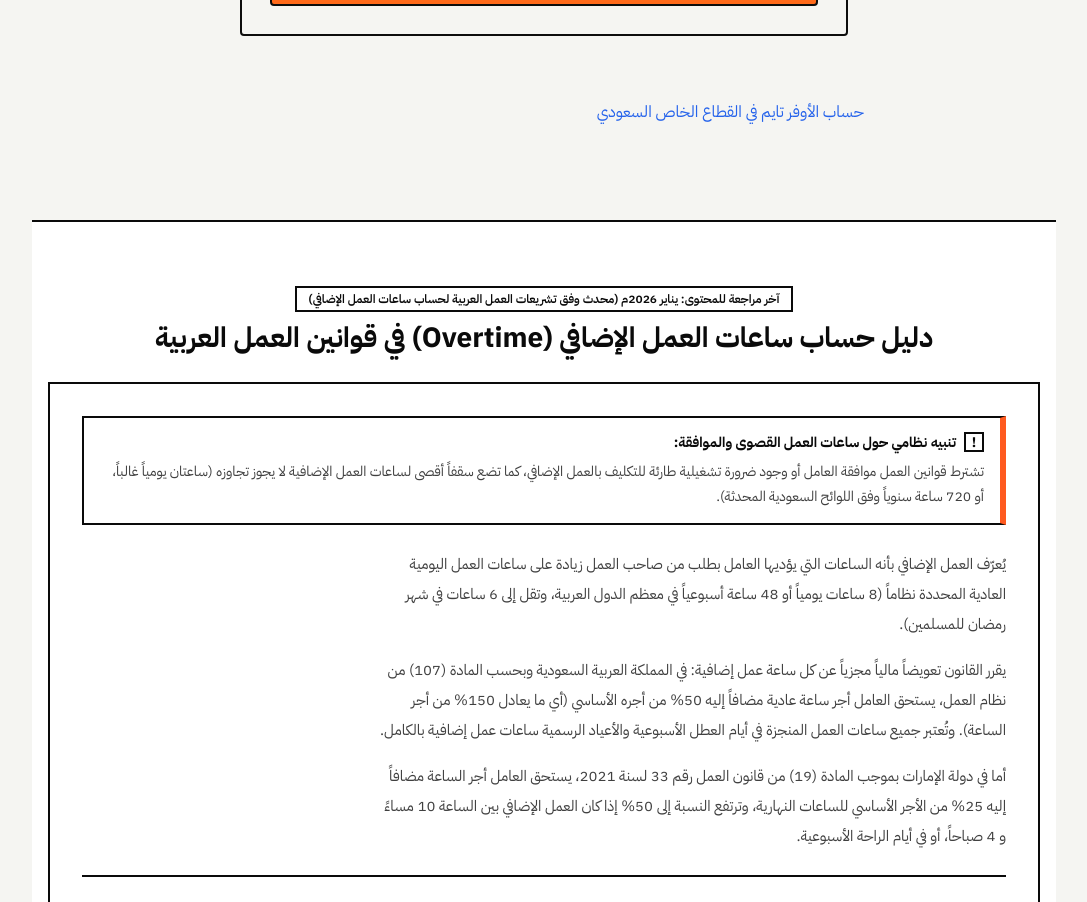
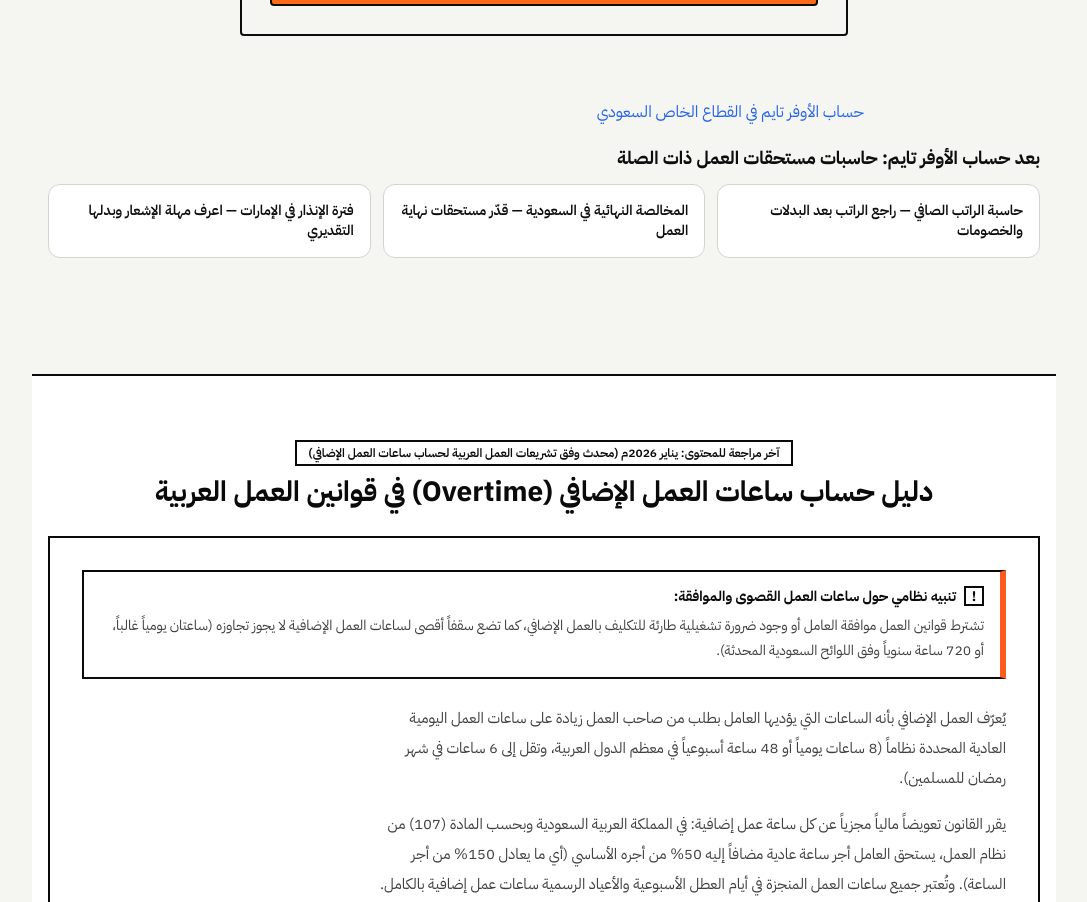
Before and after one commit to MAHMADzubair/arabic-tools, a Next.js app: page /overtime-calculator in a window 1280 px wide. Shown: the part 1179-2081 px from the top of the page, without its empty margins (96-1183 px from the left). Built offline with nearby package versions, Linux system fonts and the light colour scheme; no server answers.

Commit message:
feat(seo): add focused employment next-step links while keeping global recommendations

```diff
--- a/app/overtime-calculator/page.js
+++ b/app/overtime-calculator/page.js
@@ -1,4 +1,5 @@
 import OvertimeCalculator from "@/components/OvertimeCalculator";
+import Link from "next/link";
 import ToolGuideSection from "@/components/ToolGuideSection";
 
 export const metadata = {
@@ -95,6 +96,23 @@ export default function OvertimeCalculatorPage() {
         <OvertimeCalculator />
       <p className="mt-4"><a href="/overtime-calculator/saudi" className="text-blue-600 hover:underline">حساب الأوفر تايم في القطاع الخاص السعودي</a></p>
 </div>
+      {/* Focus-15: contextual next steps; keep the existing global guide unchanged. */}
+      <nav aria-labelledby="overtime-focus-links" className="mx-auto max-w-5xl px-4 py-5" dir="rtl">
+        <h2 id="overtime-focus-links" className="mb-3 text-lg font-bold text-[var(--text)]">
+          بعد حساب الأوفر تايم: حاسبات مستحقات العمل ذات الصلة
+        </h2>
+        <div className="grid gap-3 sm:grid-cols-3">
+          <Link href="/salary-calculator" className="rounded-xl border border-[var(--border)] bg-[var(--surface)] p-4 text-sm font-semibold text-[var(--text)] hover:border-[var(--orange)] hover:underline">
+            حاسبة الراتب الصافي — راجع الراتب بعد البدلات والخصومات
+          </Link>
+          <Link href="/ar/sa/final-settlement-calculator" className="rounded-xl border border-[var(--border)] bg-[var(--surface)] p-4 text-sm font-semibold text-[var(--text)] hover:border-[var(--orange)] hover:underline">
+            المخالصة النهائية في السعودية — قدّر مستحقات نهاية العمل
+          </Link>
+          <Link href="/ar/ae/notice-period-calculator" className="rounded-xl border border-[var(--border)] bg-[var(--surface)] p-4 text-sm font-semibold text-[var(--text)] hover:border-[var(--orange)] hover:underline">
+            فترة الإنذار في الإمارات — اعرف مهلة الإشعار وبدلها التقديري
+          </Link>
+        </div>
+      </nav>
       <ToolGuideSection {...guideData} />
     </div>
   );
```
